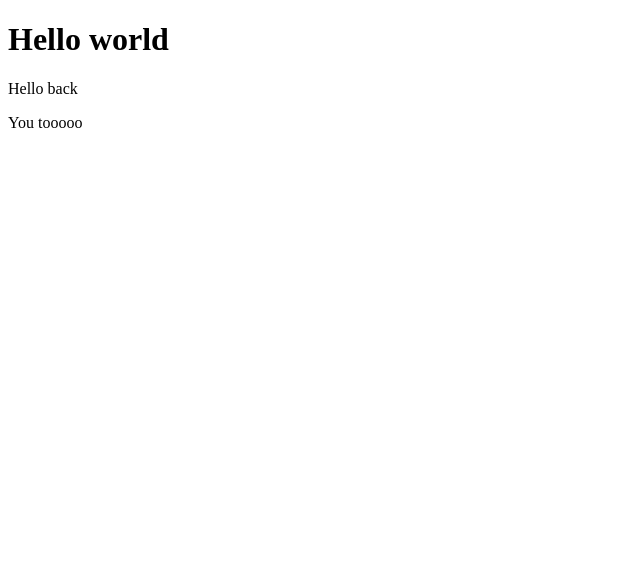
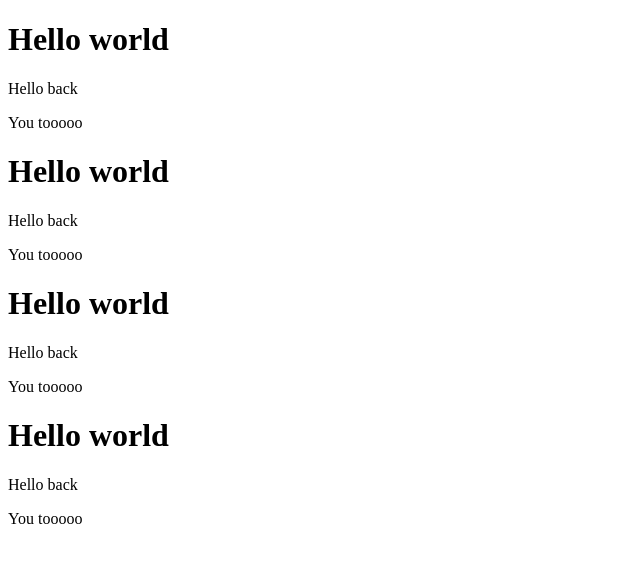
Before and after one commit to fed-ftn/fed-37-tim1, a plain HTML site: page index.html in a window 1280 px wide. Shown: the whole page, without its empty margins (0-640 px from the left). Drawn offline with Linux system fonts and the light colour scheme.

Commit message:
Druga proba

```diff
--- a/index.html
+++ b/index.html
@@ -10,5 +10,14 @@
     <h1>Hello world</h1>
     <p>Hello back</p>
     <p>You tooooo</p>
+    <h1>Hello world</h1>
+    <p>Hello back</p>
+    <p>You tooooo</p>
+    <h1>Hello world</h1>
+    <p>Hello back</p>
+    <p>You tooooo</p>
+    <h1>Hello world</h1>
+    <p>Hello back</p>
+    <p>You tooooo</p>
 </body>
 </html>
```
